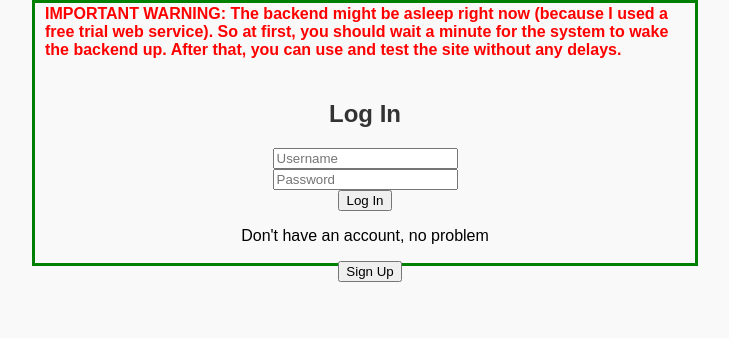
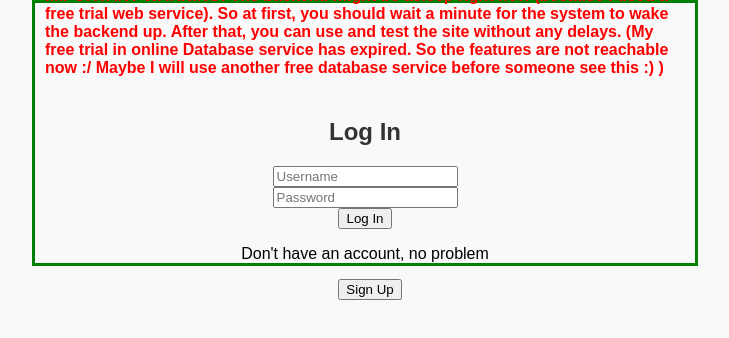
Before and after one commit to emirrcodes/task-manager-frontend1.0, a React app: page /#/ in a window 1280 px wide. Shown: the top 338 px of the page, without its empty margins (275-1004 px from the left). Built offline with nearby package versions, Linux system fonts and the light colour scheme.

Commit message:
Update LoginForm.tsx

```diff
--- a/src/components/LoginForm.tsx
+++ b/src/components/LoginForm.tsx
@@ -45,7 +45,8 @@ const LoginForm: React.FC = () => {
             >
                 <h4 style={{color : "red"}}>IMPORTANT WARNING: The backend might be asleep right now (because I used a free trial web service).
                 So at first, you should wait a minute for the system to wake the backend up.
-                After that, you can use and test the site without any delays.
+                After that, you can use and test the site without any delays. (My free trial in online Database service has expired. So
+                the features are not reachable now :/ Maybe I will use another free database service before someone see this :) )
 
                 </h4>
             <h2>Log In</h2>
```
